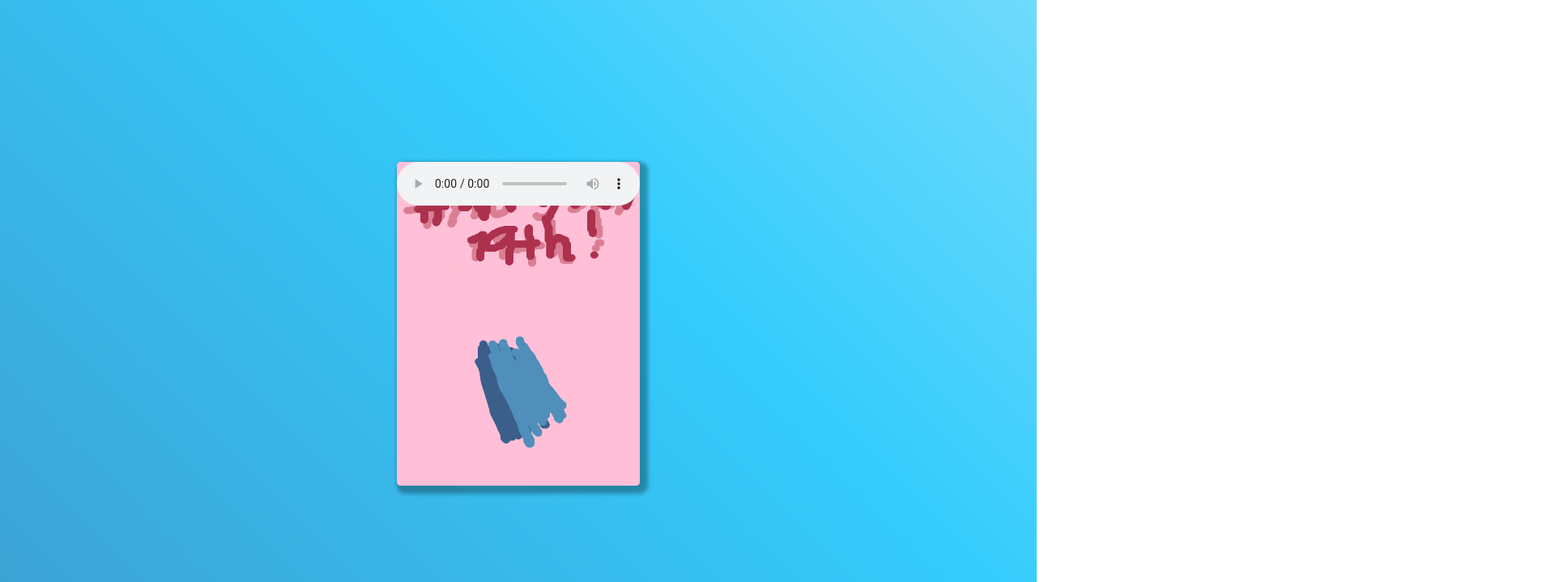
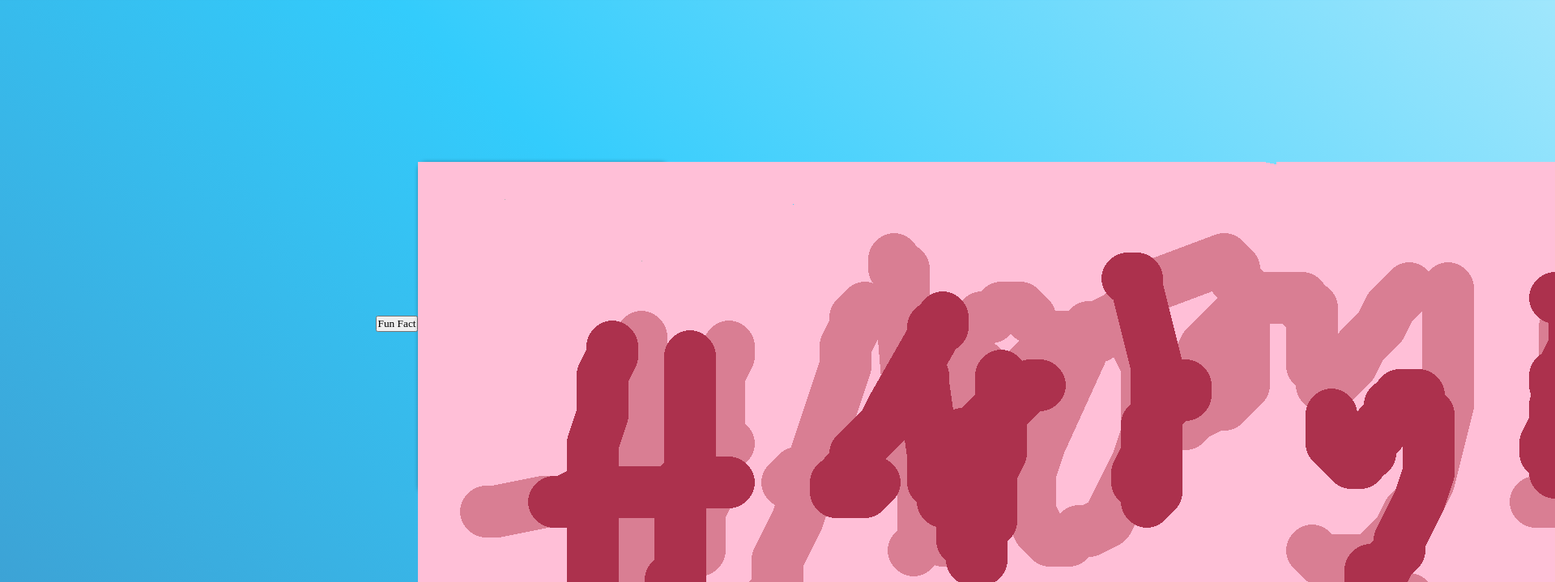
Before and after one commit to taeberyy/Card, a plain HTML site: page Card/index.html in a window 1280 px wide. Shown: the top 719 px of the page at 81% size, 1920 px wide, since content can reach past the window. Drawn offline with Linux system fonts and the light colour scheme; a web font is replaced by a local one.

Commit message:
Update index.html

```diff
--- a/Card/index.html
+++ b/Card/index.html
@@ -17,14 +17,16 @@
     <!-- Happy Birthday Banner -->
     <link rel="icon" type="image/png" href="Untitled Design.png">
     <link rel="stylesheet" href="style.css">
+    <script src="script.js" defer></script>
   </head>
   <body>
+    <button class="btn" id="btn">Fun Fact</button>
     <div class="container">
-      <div class="cover">
+      <div id="cover">
         <img src="front.png" alt="">
         <img src="back.png" alt="">
-        <audio id="music" controls autoplay loop>
-          <source src="whyiloveyou.mp3" type="audio/mpeg">
+        <audio id="music" controls loop>
+          <source src="./music/whyiloveyou.mp3" type="audio/mp3">
         </audio>
       </div>
       <div class="letter">
```
